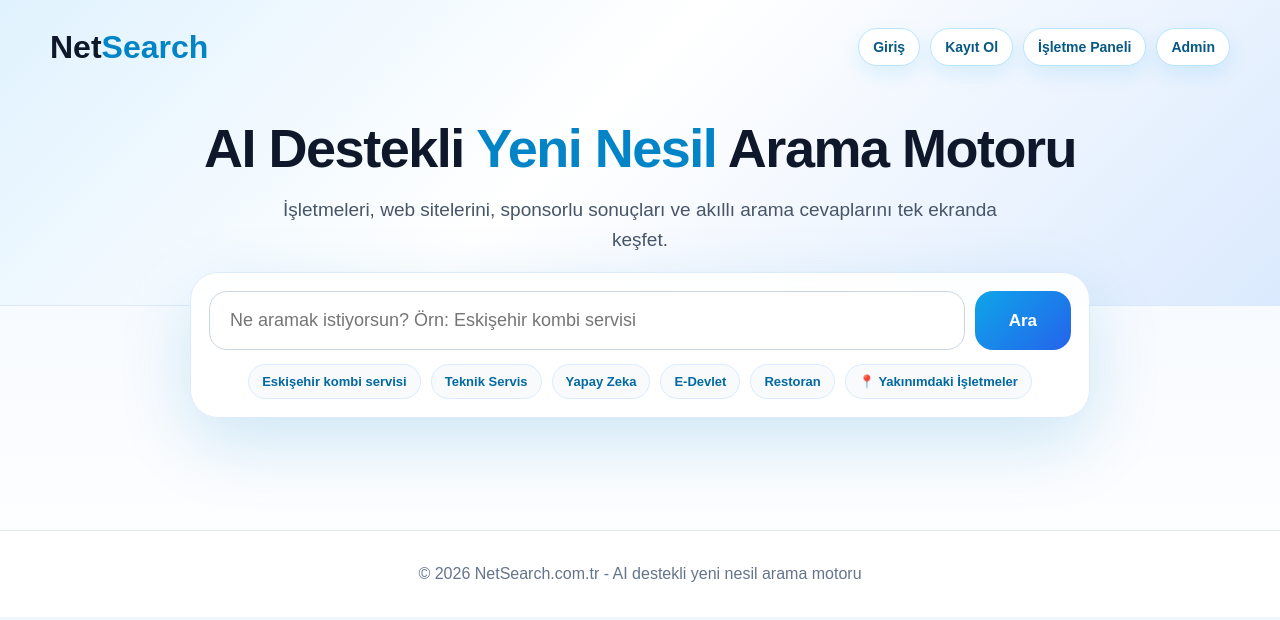
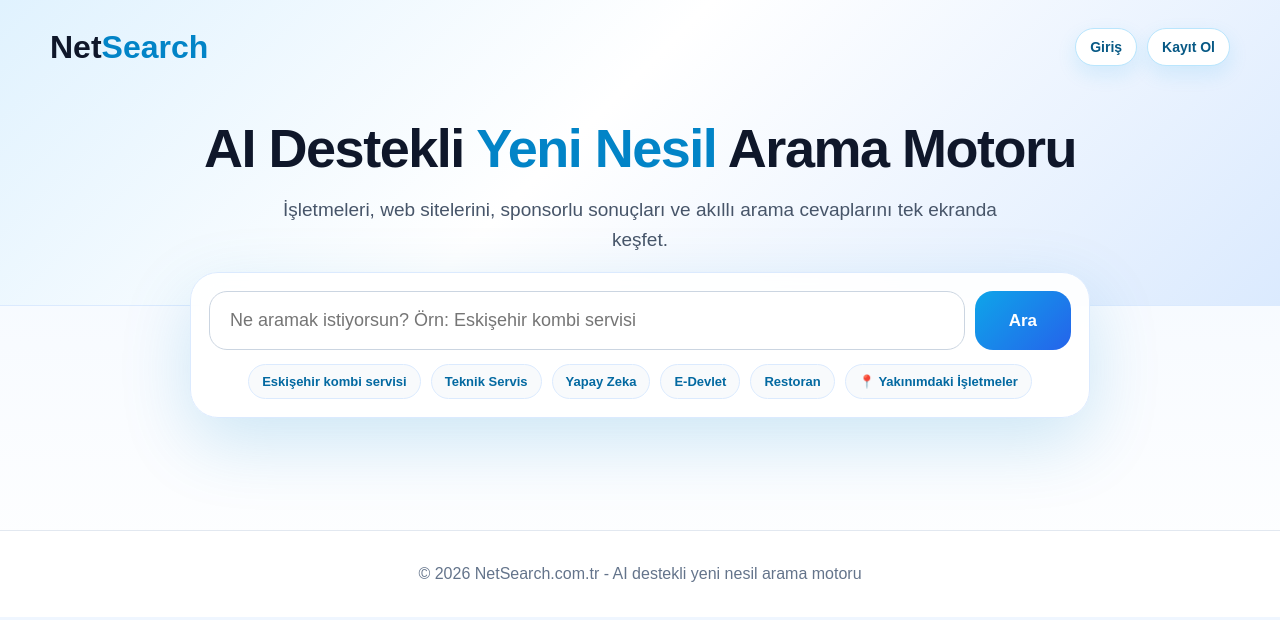
Before and after one commit to reklamhesabim26-cell/NetSearch, a website: page public/index.html in a window 1280 px wide. Drawn offline with Linux system fonts and the light colour scheme.

Commit message:
Ana sayfa gereksiz admin linkleri kaldirildi

```diff
--- a/public/index.html
+++ b/public/index.html
@@ -417,11 +417,9 @@
   <div class="topbar">
     <div class="brand">Net<span>Search</span></div>
     <div class="toplinks">
-      <a href="/login.html">Giriş</a>
-      <a href="/register.html">Kayıt Ol</a>
-      <a href="/user-panel.html">İşletme Paneli</a>
-      <a href="/admin.html">Admin</a>
-    </div>
+  <a href="/login.html">Giriş</a>
+  <a href="/register.html">Kayıt Ol</a>
+</div>
   </div>
 
   <div class="hero">
```
